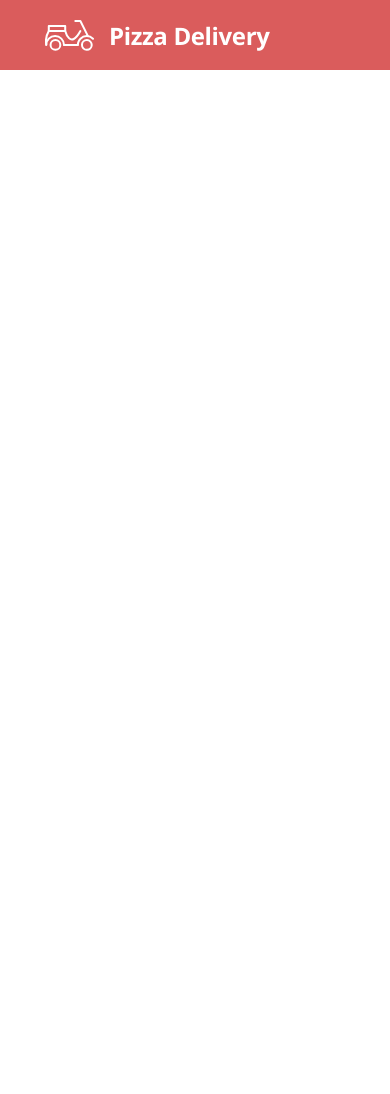
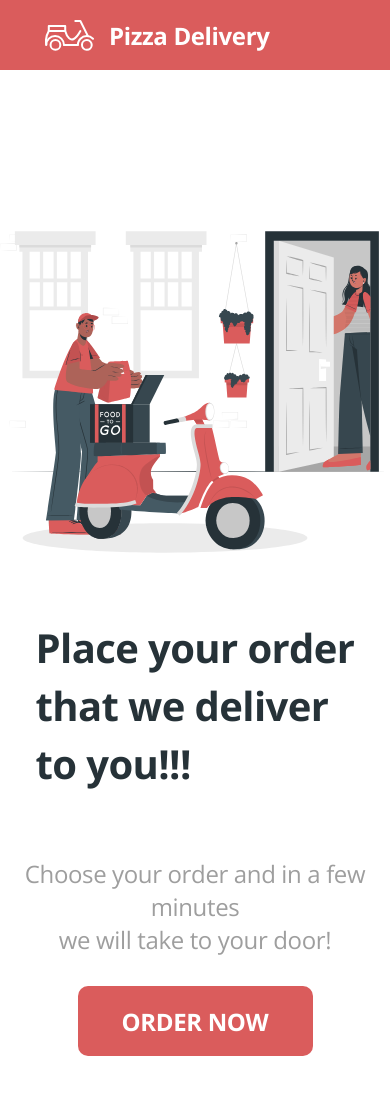
Before and after one commit to EdsonMCosta/pizza_delivery, a React (Create React App) app in the folder front-web/: page / in a window 390 px wide. Shown: the top 1094 px of the page. Before the commit the page ends 844 px from the top, so only its background shows below. Built offline with nearby package versions, Linux system fonts and the light colour scheme.

Commit message:
Adding Home page

```diff
--- a/front-web/src/App.tsx
+++ b/front-web/src/App.tsx
@@ -1,11 +1,13 @@
 import './App.css';
+import Home from './Home';
 import Navbar from './Navbar';
 
 function App() {
   return (
-    <div>
+    <>
       <Navbar />
-    </div>
+      <Home />
+    </>
   );
 }
 
--- /dev/null
+++ b/front-web/src/Home/index.tsx
@@ -0,0 +1,28 @@
+import './styles.css';
+import { ReactComponent as MainImage } from './main.svg';
+
+function Home() {
+    return (
+       <div className="home-container">
+           <div className="home-content">
+               <div className="home-actions">
+               <h1 className="home-title">
+               Place your order <br /> that we deliver<br /> to you!!!
+               </h1>
+               <h3 className="home-subtitle">
+               Choose your order and in a few minutes <br /> we will take to your door!
+               </h3>
+               <a href="orders" className="home-btn-order">
+                   ORDER NOW
+               </a>
+               </div>
+                <div className="home-image">
+                    <MainImage />
+                </div>
+
+           </div>
+       </div>
+    )
+}
+
+export default Home;
--- /dev/null
+++ b/front-web/src/Home/styles.css
@@ -0,0 +1,95 @@
+.home-container {
+    padding-top: 100px;
+    height: calc(100vh - 254px);
+  }
+
+  .home-container h1 {
+    margin: 0;
+  }
+
+  .home-content {
+    display: flex;
+    justify-content: center;
+  }
+
+  .home-title {
+    font-weight: bold;
+    font-size: 55px;
+    line-height: 58px;
+    letter-spacing: -0.015em;
+    color: var(--dark-color);
+    margin-bottom: 40px !important;
+  }
+
+  .home-subtitle {
+    font-weight: normal;
+    font-size: 24px;
+    line-height: 33px;
+    letter-spacing: -0.015em;
+    color: var(--secondary-color);
+    margin-bottom: 30px;
+  }
+
+  .home-btn-order {
+    background-color: var(--primary-color);
+    border-radius: 10px;
+    height: 70px;
+    width: 235px;
+    display: inline-block;
+    display: flex;
+    align-items: center;
+    justify-content: center;
+    font-weight: bold;
+    font-size: 24px;
+    letter-spacing: -0.015em;
+    color: #FFF;
+  }
+
+  .home-btn-order:hover {
+    background-color: var(--primary-hover-color);
+    transform: scale(1.01);
+  }
+
+  .home-image svg {
+    width: 100% !important;
+  }
+
+  @media only screen and (max-width: 768px) {
+    .home-container {
+      height: auto;
+      margin-bottom: 50px;
+    }
+
+    .home-content {
+      flex-direction: column-reverse;
+    }
+
+    .home-title {
+      font-size: 40px;
+    }
+
+    .home-subtitle {
+      text-align: center;
+    }
+
+    .home-actions {
+      display: flex;
+      flex-direction: column;
+      align-items: center;
+    }
+
+    .home-image {
+      text-align: center;
+    }
+
+    .home-image svg {
+      width: 80%;
+    }
+  }
+
+  @media (max-height: 700px) {
+    .home-container {
+      height: auto;
+      margin-bottom: 30px;
+    }
+  }
```
Also changed, not shown: front-web/src/Home/main.svg (added).
